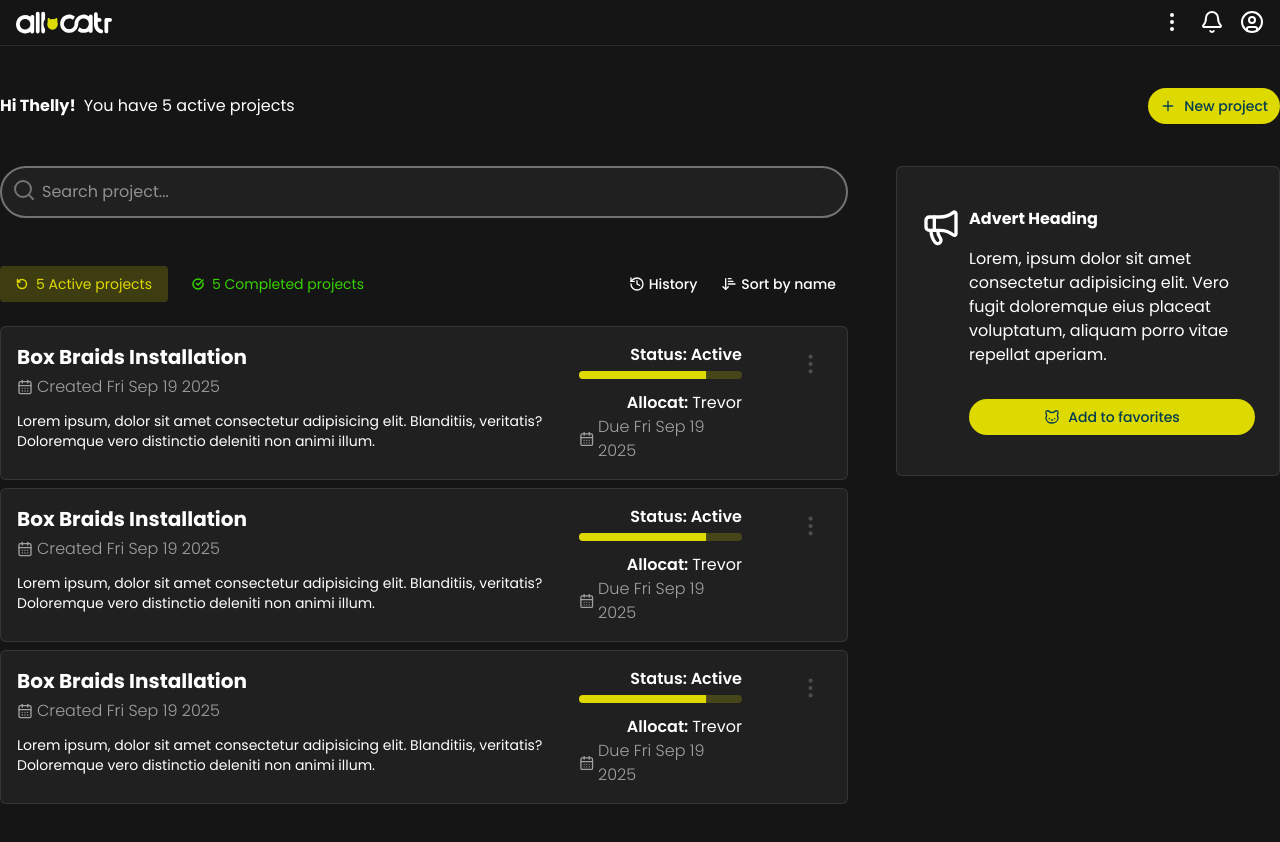
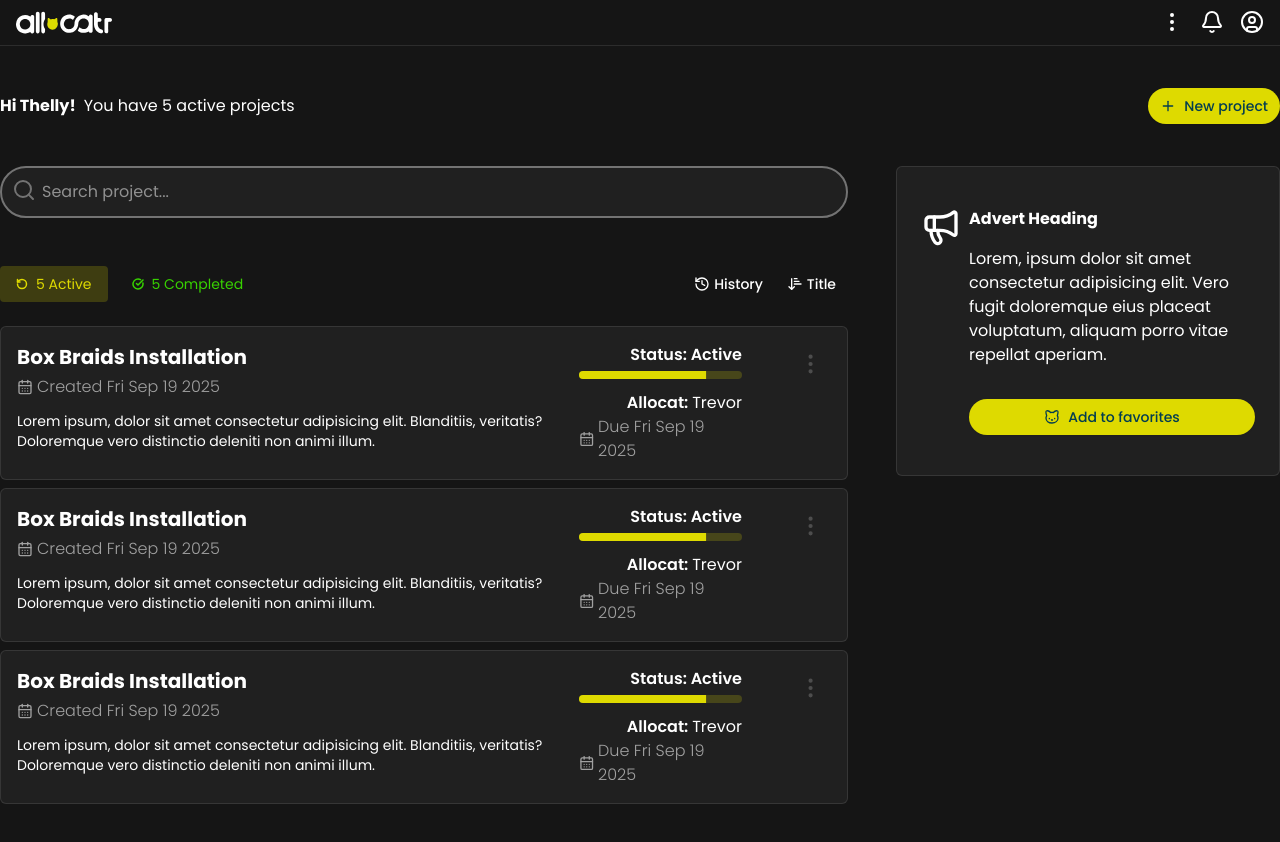
Before and after one commit to bytebytrevor/allocatrui, a React (Vite) app: page /dashboard/projects in a window 1280 px wide. Shown: the top 842 px of the page. Built offline with nearby package versions, Linux system fonts and the light colour scheme.

Commit message:
Fix project card

```diff
--- /dev/null
+++ b/src/components/HomeNav.tsx
@@ -0,0 +1,19 @@
+import { Button } from "./ui/button";
+import assets from "../assets/assets";
+
+function HomeNav() {
+    return (
+        <nav className="container w-full flex items-center justify-between mx-auto px-4 py-2">
+            <a href="/">
+                <img src={assets.allocatrNegLightLogo} alt="Allocatr logo" className="w-32" />
+            </a>
+            <div className="flex items-center gap-6">
+                <a href="">Explore</a>
+                <a href="">Post a task</a>
+                <Button className="rounded-full bg-[#DEDA00] text-[#033D4F]">Get started</Button>
+            </div>
+        </nav>
+    );
+}
+
+export default HomeNav;
--- a/src/pages/Projects.tsx
+++ b/src/pages/Projects.tsx
@@ -2,8 +2,16 @@ import DashboardMainNav from "@/components/DashboardMainNav";
 import ProjectCard from "@/components/ProjectCard";
 import ProjectStatusBadge from "@/components/ProjectStatusBadge";
 import { Button } from "@/components/ui/button";
-import { ArrowDownNarrowWideIcon, CatIcon, CircleCheckBigIcon, HeartIcon, HeartOffIcon, History, Megaphone, MegaphoneIcon, PlusIcon, RotateCcwIcon, ViewIcon } from "lucide-react";
-import { Link } from "react-router-dom";
+import {
+    ArrowDownNarrowWideIcon,
+    CatIcon,
+    CircleCheckBigIcon,
+    HeartIcon,
+    History,
+    Megaphone,
+    PlusIcon,
+    RotateCcwIcon
+} from "lucide-react";
 
 function Projects() {
     return (
@@ -34,12 +42,12 @@ function Projects() {
                         </form>
                         <div className="flex items-center justify-between mt-12">
                             <div className="flex items-center gap-2">
-                                <ProjectStatusBadge label={"5 Active projects"} color={"primary"} bg={"primary"} icon={RotateCcwIcon} />
-                                <ProjectStatusBadge label={"5 Completed projects"} color={"accent-2"} bg={"accent-2"} icon={CircleCheckBigIcon} />
+                                <ProjectStatusBadge label={"5 Active"} color={"primary"} bg={"primary"} icon={RotateCcwIcon} />
+                                <ProjectStatusBadge label={"5 Completed"} color={"accent-2"} bg={"accent-2"} icon={CircleCheckBigIcon} />
                             </div>
                             <div className="flex">
-                                <Button variant="link" className="flex items-center gap-1 text-foreground"><History /> History</Button>
-                                <Button variant="link" className="flex items-center gap-1 text-foreground"><ArrowDownNarrowWideIcon /> Sort by name</Button>
+                                <Button variant="link" className="flex items-center gap-1 text-foreground"><History />History</Button>
+                                <Button variant="link" className="flex items-center gap-1 text-foreground"><ArrowDownNarrowWideIcon />Title</Button>
 
                             </div>
                         </div>
```
